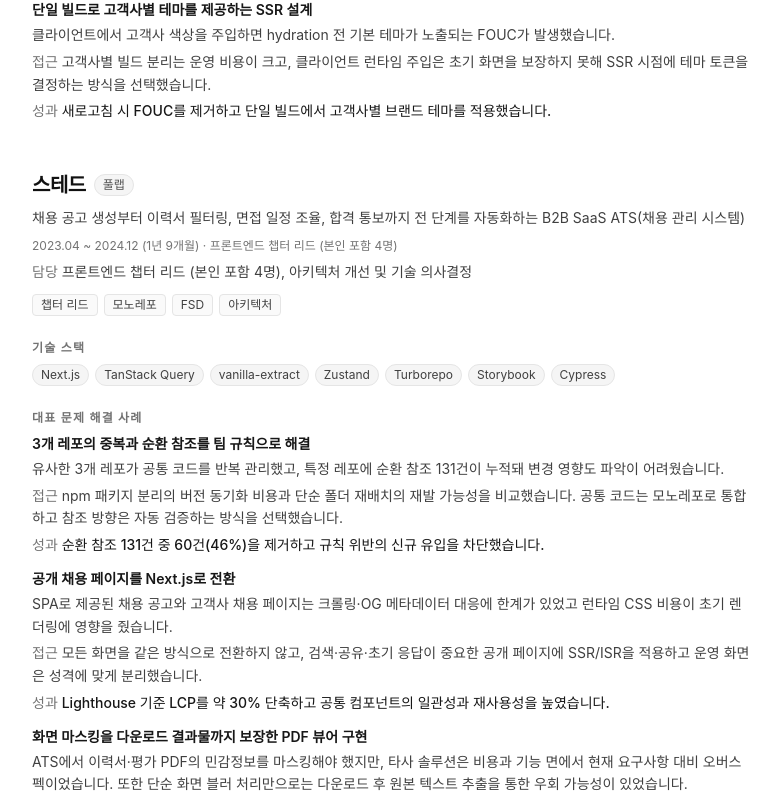
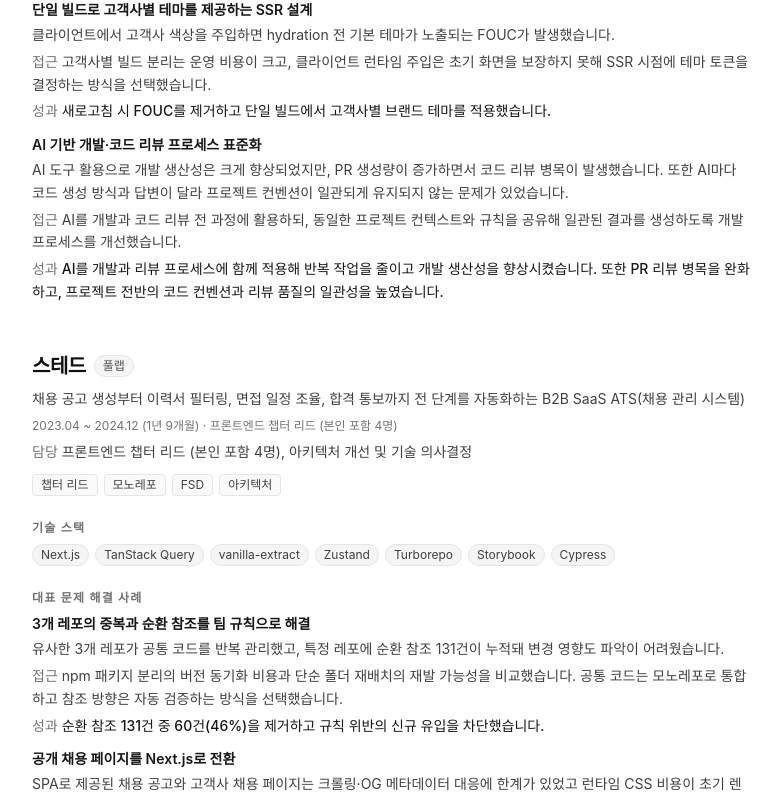
Before and after one commit to rlatmdgns/portfolio, a Next.js app: page /print in a window 1280 px wide. Shown: the part 1640-2437 px from the top of the page, without its empty margins (248-1029 px from the left). Built offline with nearby package versions, Linux system fonts and the light colour scheme.

Commit message:
add AI-assisted review case study

```diff
--- a/src/data/projects.ts
+++ b/src/data/projects.ts
@@ -89,6 +89,17 @@
           "Server Component ThemeProvider에서 CSS Custom Properties를 인라인 주입하고 color-mix()로 팔레트를 생성했습니다. 테마 변경 후에는 router.refresh()로 서버 결과를 다시 반영했습니다.",
         evidence:
           "새로고침 시 FOUC를 제거하고 단일 빌드에서 고객사별 브랜드 테마를 적용했습니다.",
+      },
+      {
+        title: "AI 기반 개발·코드 리뷰 프로세스 표준화",
+        problem:
+          "AI 도구 활용으로 개발 생산성은 크게 향상되었지만, PR 생성량이 증가하면서 코드 리뷰 병목이 발생했습니다. 또한 AI마다 코드 생성 방식과 답변이 달라 프로젝트 컨벤션이 일관되게 유지되지 않는 문제가 있었습니다.",
+        approach:
+          "AI를 개발과 코드 리뷰 전 과정에 활용하되, 동일한 프로젝트 컨텍스트와 규칙을 공유해 일관된 결과를 생성하도록 개발 프로세스를 개선했습니다.",
+        implementation:
+          "프로젝트 아키텍처, 컨벤션, 폴더 구조 등을 정리한 CLAUDE.md를 작성해 개발과 리뷰 단계에서 동일한 컨텍스트를 활용하도록 구성했습니다. 개발 시에는 반복적인 코드 작성과 리팩터링에 활용하고, PR 생성 전에는 AI 기반 사전 코드 리뷰를 수행해 컨벤션 위반과 잠재적인 이슈를 먼저 검토하도록 했습니다.",
+        evidence:
+          "AI를 개발과 리뷰 프로세스에 함께 적용해 반복 작업을 줄이고 개발 생산성을 향상시켰습니다. 또한 PR 리뷰 병목을 완화하고, 프로젝트 전반의 코드 컨벤션과 리뷰 품질의 일관성을 높였습니다.",
       },
     ],
     architecture: {
```
